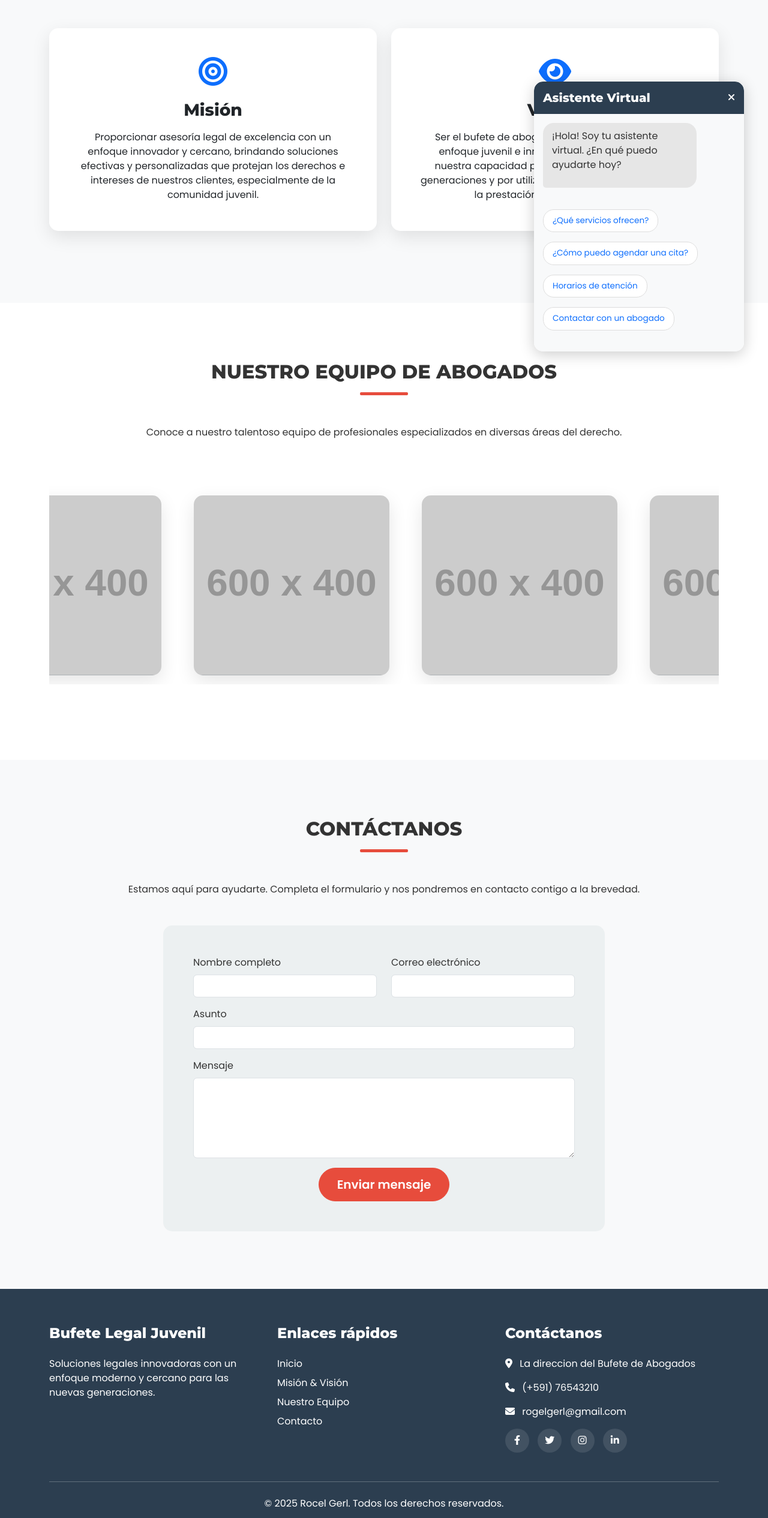
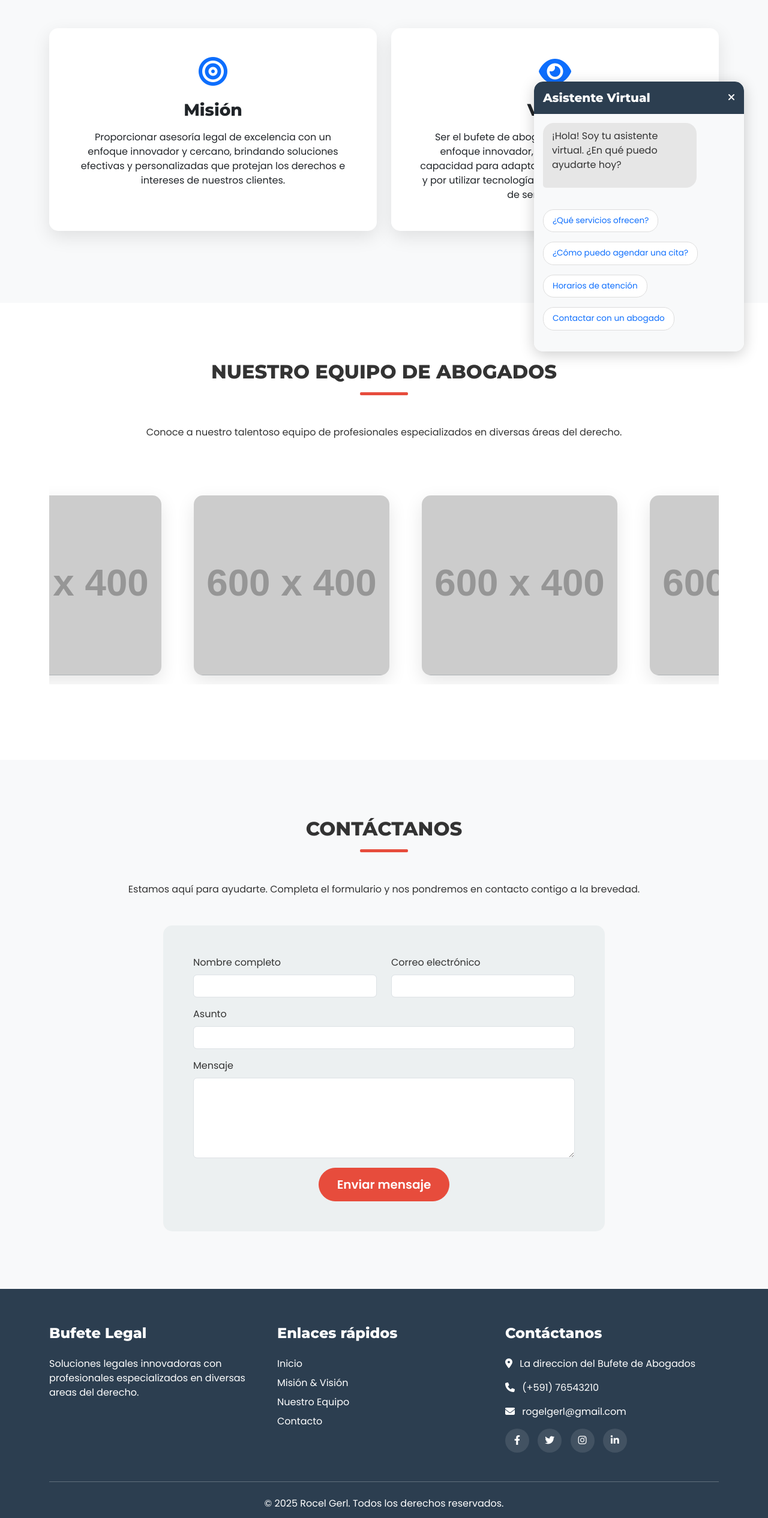
Before and after one commit to RocelGerl/bufete_abogados, a plain HTML site: page index.html in a window 1280 px wide. Shown: the part 779-3310 px from the top of the page at 60% size. Drawn offline with nearby package versions, Linux system fonts and the light colour scheme; some packages are replaced by stand-ins of ours; placeholder pictures from the web are drawn by us; a script that the page names is missing.

Commit message:
Update index.html
Actualizacion del index

```diff
--- a/index.html
+++ b/index.html
@@ -4,7 +4,7 @@
 <head>
     <meta charset="UTF-8">
     <meta name="viewport" content="width=device-width, initial-scale=1.0">
-    <title>Bufete Legal Juvenil</title>
+    <title>Bufete Legal</title>
 
     <!-- Bootstrap CSS -->
     <link href="https://cdn.jsdelivr.net/npm/bootstrap@5.3.0-alpha1/dist/css/bootstrap.min.css" rel="stylesheet">
@@ -641,7 +641,7 @@
                                 <h3 class="card-title mb-3">Misión</h3>
                                 <p class="card-text">Proporcionar asesoría legal de excelencia con un enfoque innovador
                                     y cercano, brindando soluciones efectivas y personalizadas que protejan los derechos
-                                    e intereses de nuestros clientes, especialmente de la comunidad juvenil.</p>
+                                    e intereses de nuestros clientes.</p>
                             </div>
                         </div>
                     </div>
@@ -650,7 +650,7 @@
                             <div class="card-body text-center p-5">
                                 <i class="fas fa-eye fa-3x mb-4 text-primary"></i>
                                 <h3 class="card-title mb-3">Visión</h3>
-                                <p class="card-text">Ser el bufete de abogados líder reconocido por su enfoque juvenil e
+                                <p class="card-text">Ser el bufete de abogados líder reconocido por su enfoque
                                     innovador, destacándonos por nuestra capacidad para adaptarnos a las nuevas
                                     generaciones y por utilizar tecnología de vanguardia en la prestación de servicios
                                     legales.</p>
@@ -806,8 +806,8 @@
         <div class="container">
             <div class="row">
                 <div class="col-lg-4 mb-4 text-center-mobile">
-                    <h4 class="mb-4">Bufete Legal Juvenil</h4>
-                    <p>Soluciones legales innovadoras con un enfoque moderno y cercano para las nuevas generaciones.</p>
+                    <h4 class="mb-4">Bufete Legal</h4>
+                    <p>Soluciones legales innovadoras con profesionales especializados en diversas areas del derecho.</p>
                 </div>
                 <div class="col-lg-4 mb-4 text-center-mobile">
                     <h4 class="mb-4">Enlaces rápidos</h4>
```
